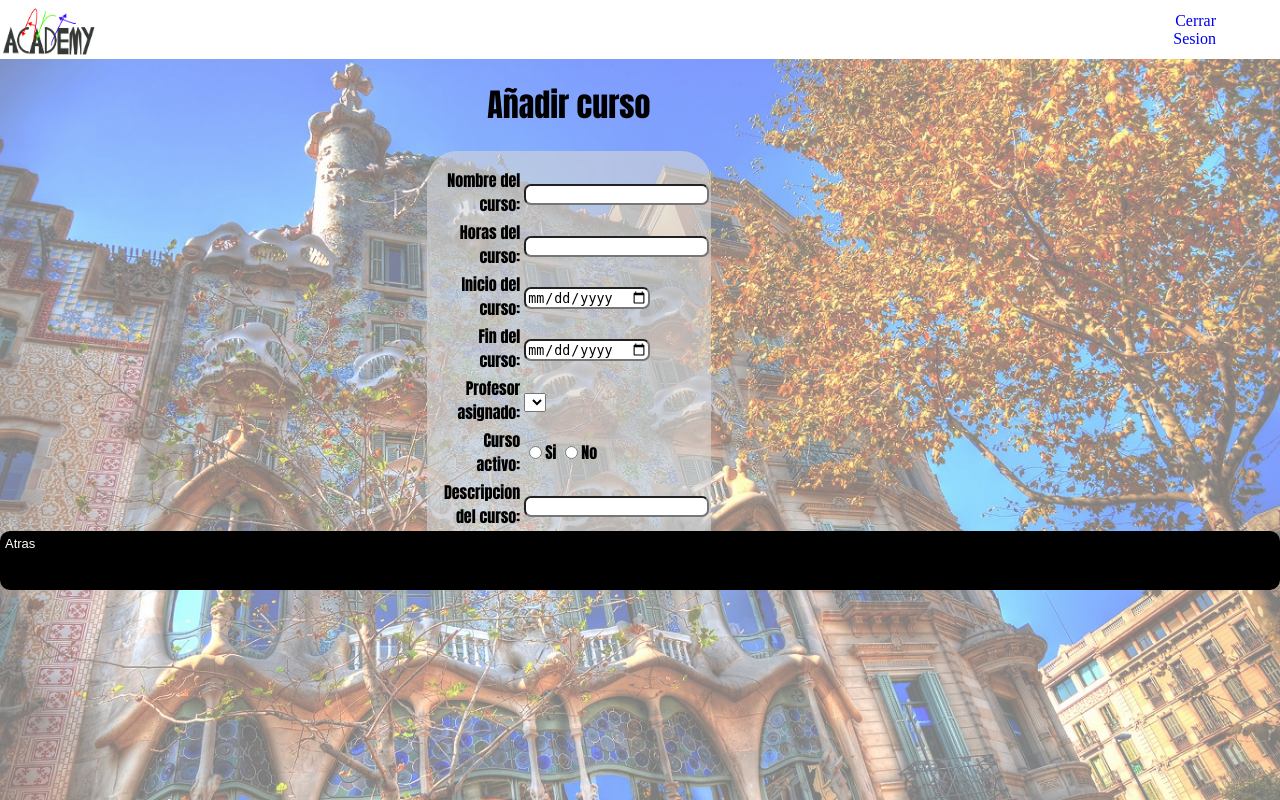
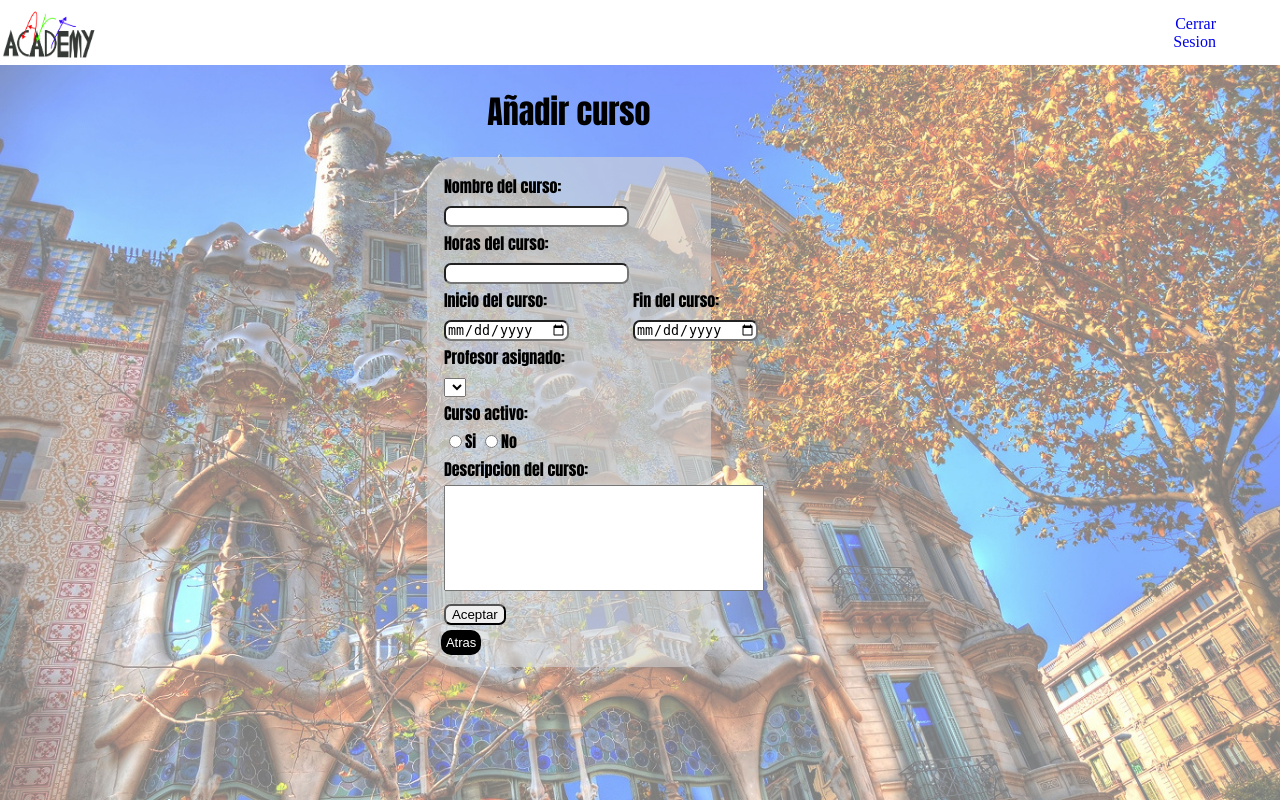
Before and after one commit to ErikFNGit/ArtAcademy, a PHP site: page /crearCurso.php in a window 1280 px wide. Run offline with PHP 8.4, Linux system fonts and the light colour scheme; data that the repository does not hold is empty.

Commit message:
diseño de formulario de cursos parcialmente implemenentado

```diff
--- a/crearCurso.php
+++ b/crearCurso.php
@@ -27,26 +27,34 @@
                     <table>
                         <tr>
                             <td class="lbl"><label for="name">Nombre del curso:</label></td>
+                        </tr>
+                        <tr>
                             <td><input type="text" name="name" id="" required></td>
                         </tr>
                         <tr>
                             <td class="lbl"><label for="horas">Horas del curso:</label></td>
+                        </tr>
+                        <tr>
                             <td><input type="number" name="hours" id="" required></td>
                         </tr>
                         <tr>
                             <td class="lbl"><label for="inicio">Inicio del curso:</label></td>
-                            <td><input type="date" name="start" id=""  min="<?php echo date('Y-m-d'); ?>" required></td>
+                            <td class="lbl"><label for="fin">Fin del curso:</label></td>
                         </tr>
                         <tr>
-                            <td class="lbl"><label for="fin">Fin del curso:</label></td>
+                            <td><input type="date" name="start" id=""  min="<?php echo date('Y-m-d'); ?>" required></td>
                             <td><input type="date" name="end" id="" min="<?php echo date('Y-m-d'); ?>" required></td>
                         </tr>
                         <tr>
                             <td class="lbl"><label for="profe">Profesor asignado:</label></td>
+                        </tr>
+                        <tr>
                             <td><?php  selectTeachers("","0"); ?> </td>
                         </tr>
                         <tr>
                             <td class="lbl"><label for="activo">Curso activo:</label></td>
+                        </tr>
+                        <tr>
                             <td>
                                 <input type="radio" name="activo" value="si">Si</input>
                                 <input type="radio" name="activo" value="no">No</input>
@@ -54,15 +62,17 @@
                         </tr>
                         <tr>
                             <td class="lbl"><label for="desc">Descripcion del curso:</label></td>
-                            <td><input type="text" name="descripcion" id="" required></td>
+                        </tr>
+                        <tr>
+                            <td colspan=2><textarea name="descripcion" maxlength=254 required></textarea></td>
                         </tr>
                         <tr>
                             <td><input type="submit" value="Aceptar"></td>
                         </tr>
                     </table>
+                    <a href = 'controlAdmin.php' class="button"> Atras </a>
                 </form>
             </div>
-            <a href = 'controlAdmin.php' class="button"> Atras </a>
             <?php
         }
         else
--- a/mainSCSS.css
+++ b/mainSCSS.css
@@ -164,6 +164,11 @@
 .formulario form table tbody tr td input {
   border-radius: 7px;
 }
+.formulario form table tbody tr td textarea {
+  width: 100%;
+  height: 100px;
+  resize: none;
+}
 .formulario form table tbody tr .lbl {
-  text-align: right;
+  text-align: left;
 }/*# sourceMappingURL=mainSCSS.css.map */
--- a/mainSCSS.scss
+++ b/mainSCSS.scss
@@ -78,9 +78,14 @@
                         input{
                             border-radius: 7px;
                         }
+                        textarea{
+                            width: 100%;
+                            height: 100px;
+                            resize: none;
+                        }
                     }
                     .lbl{
-                        text-align: right;
+                        text-align: left;
                     }
                 }
             }
```
Also changed, not shown: 1 other file.
